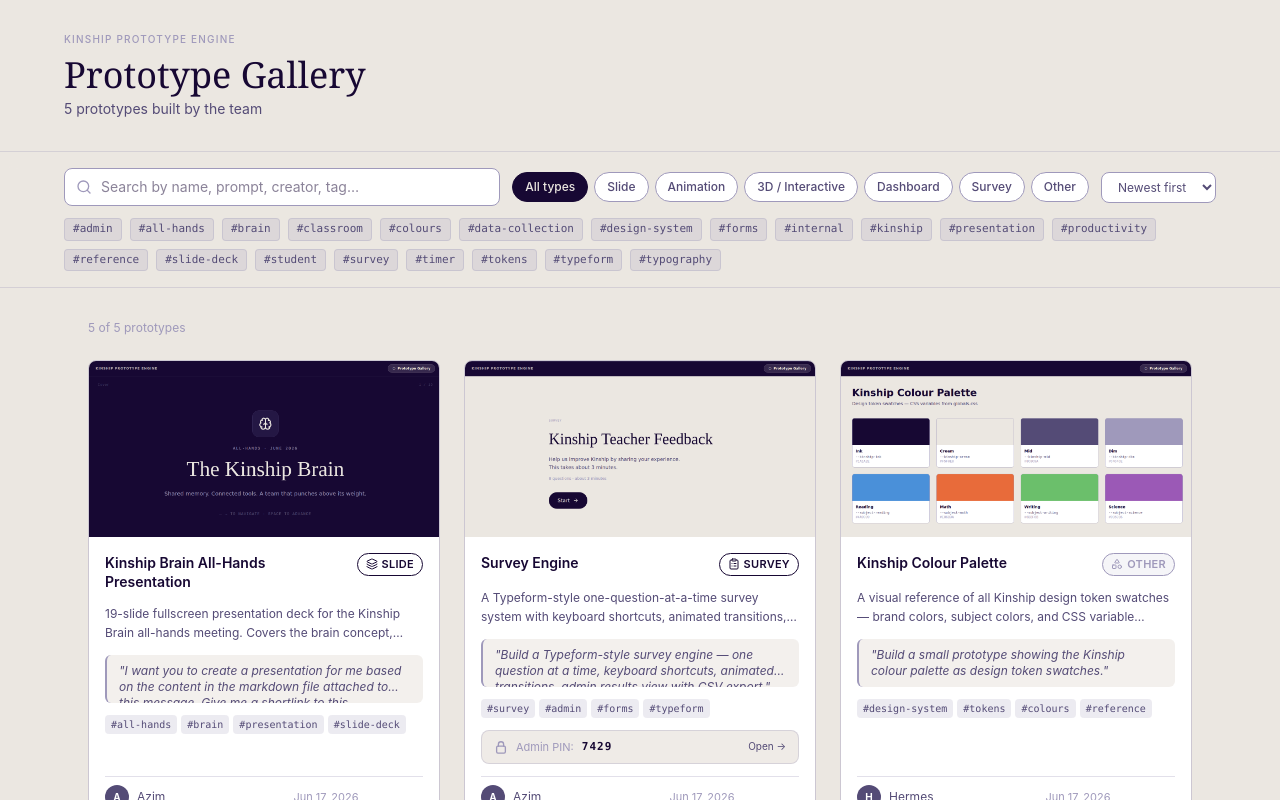
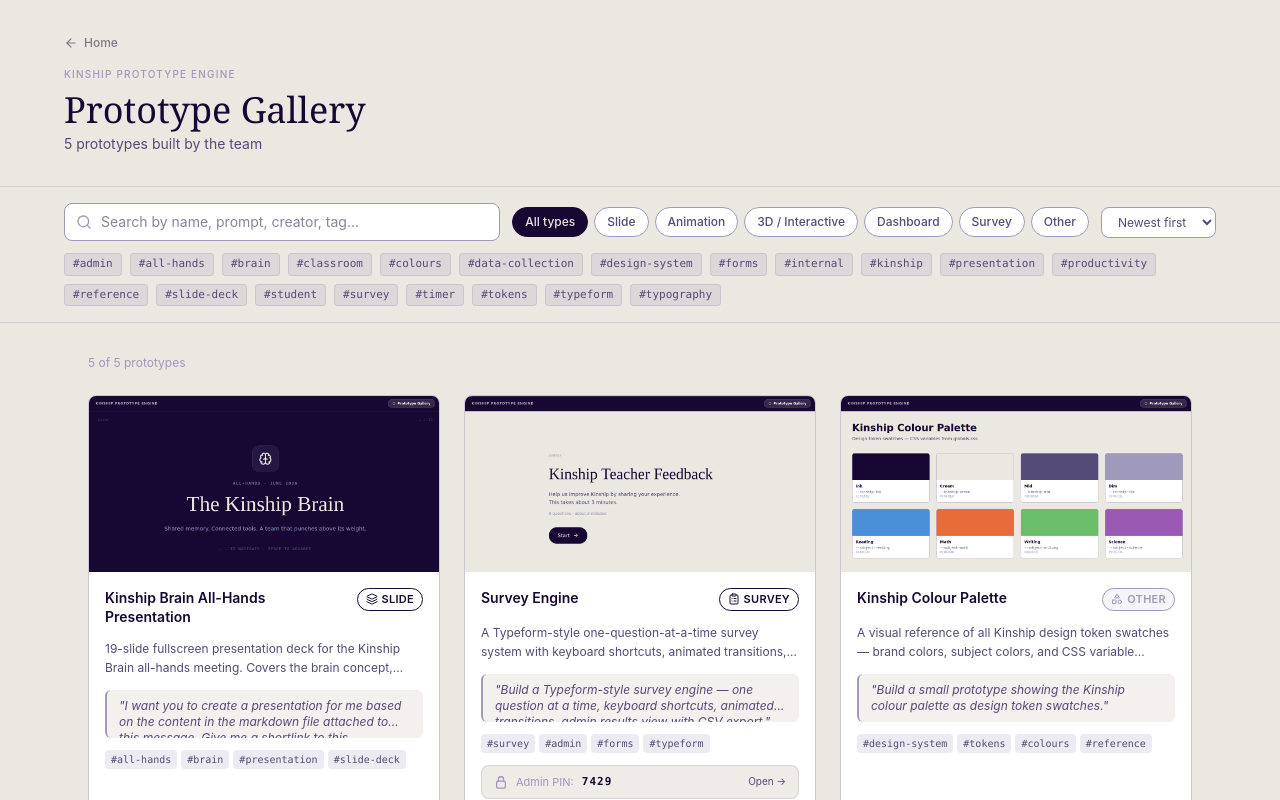
Before and after one commit to BuildKinship/hermes-prototype-base, a Next.js app: page /gallery in a window 1280 px wide. Shown: the top 800 px of the page. Built offline with nearby package versions, Linux system fonts and the light colour scheme.

Commit message:
feat(gallery): add back to home link in gallery header

```diff
--- a/app/gallery/client.tsx
+++ b/app/gallery/client.tsx
@@ -3,6 +3,7 @@
 
 import { useState, useMemo } from "react";
 import { motion, AnimatePresence } from "framer-motion";
+import Link from "next/link";
 import {
   Search,
   ExternalLink,
@@ -15,6 +16,7 @@ import {
   SortAsc,
   SortDesc,
   X,
+  ArrowLeft,
 } from "lucide-react";
 import { cn } from "@/lib/utils";
 import type { PrototypeManifest, PrototypeType } from "@/types/manifest";
@@ -317,6 +319,14 @@ export function GalleryClient({ manifests }: { manifests: PrototypeManifest[] })
         style={{ borderColor: "color-mix(in oklch, var(--kinship-dim) 30%, transparent)" }}
       >
         <div className="max-w-6xl mx-auto">
+          <Link
+            href="/"
+            className="inline-flex items-center gap-1.5 text-xs font-medium mb-4 opacity-50 hover:opacity-100 transition-opacity"
+            style={{ color: "var(--kinship-ink)" }}
+          >
+            <ArrowLeft className="w-3.5 h-3.5" />
+            Home
+          </Link>
           <p className="section-label mb-2">kinship prototype engine</p>
           <h1 className="text-serif text-4xl font-bold mb-1">Prototype Gallery</h1>
           <p className="text-sm" style={{ color: "var(--kinship-mid)" }}>
```
